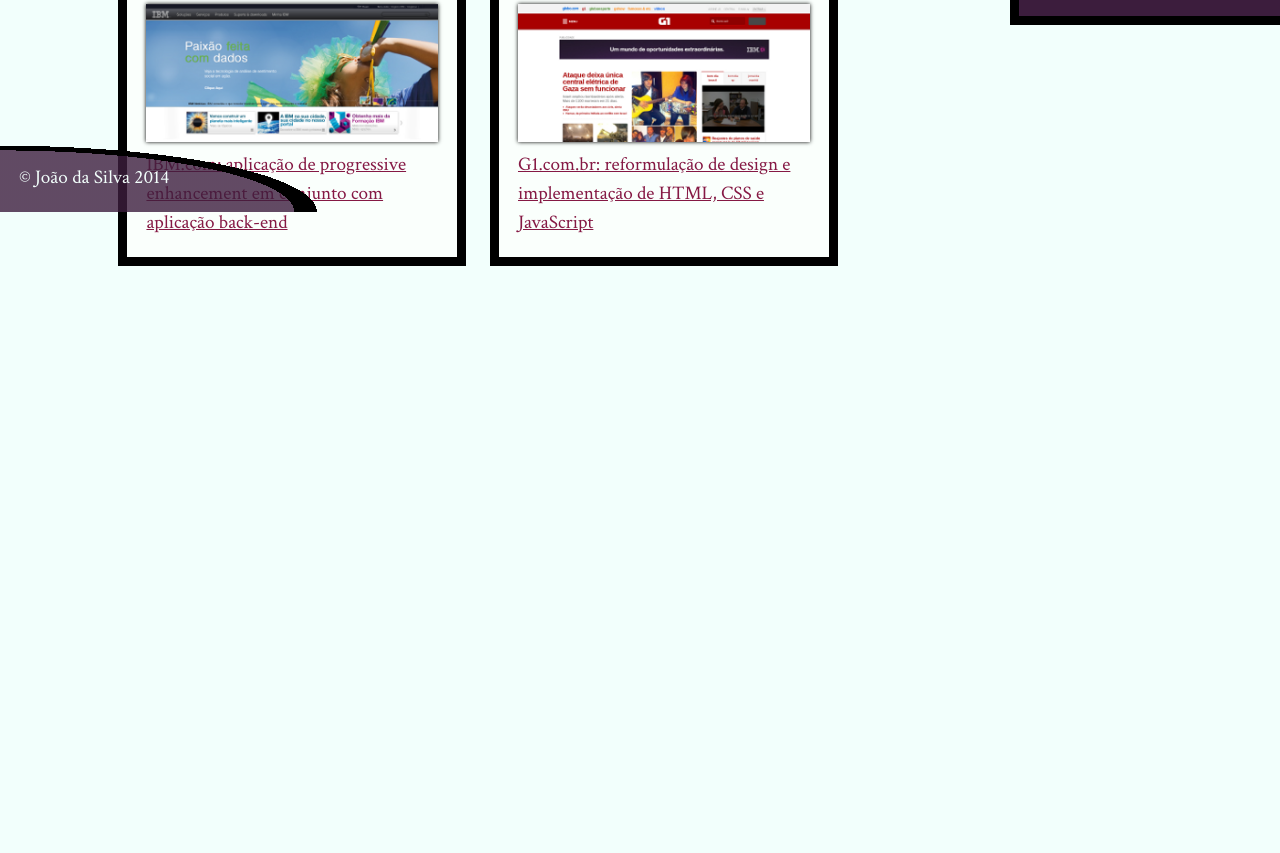
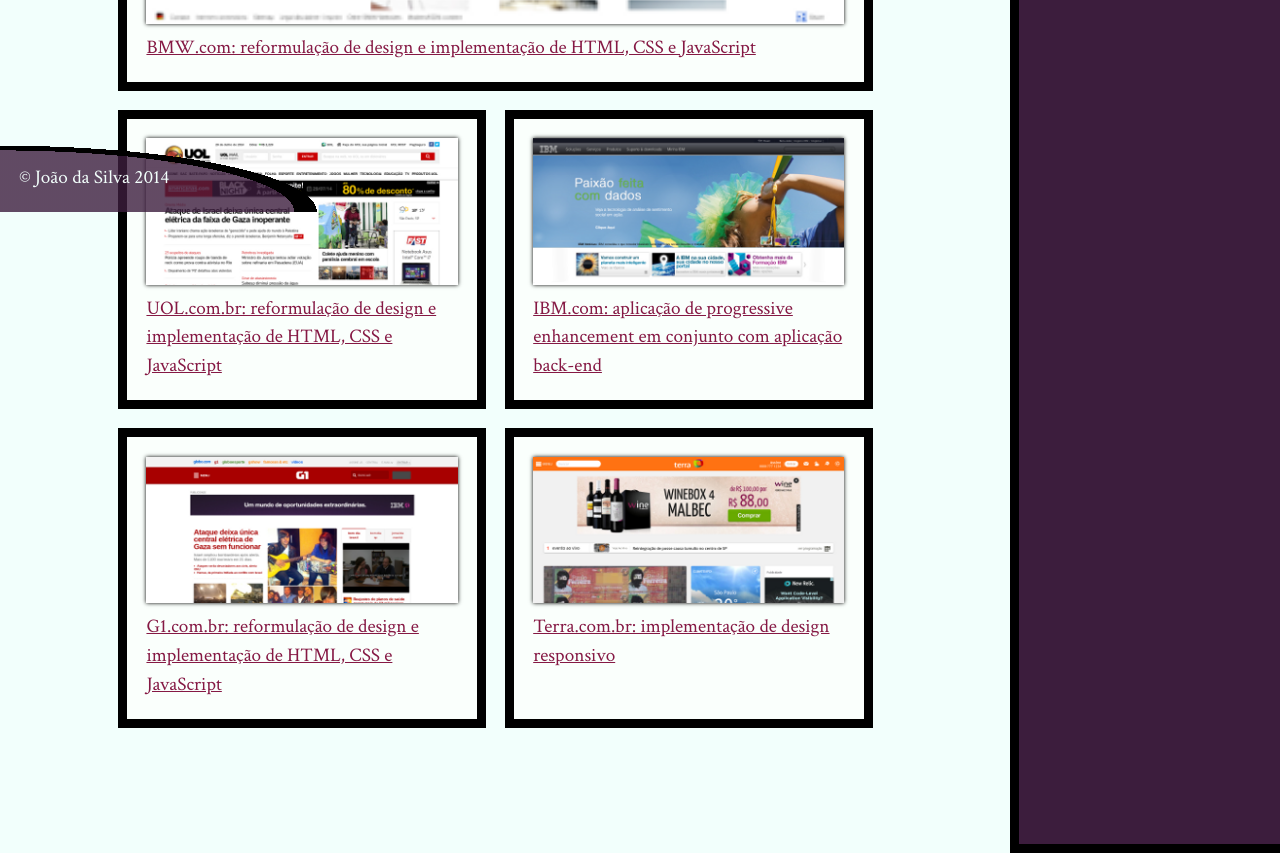
Before and after one commit to marco-oliveira/html5-css3-avancado, a plain HTML site: page portfolio.html in a window 1280 px wide. Shown: the part 588-1441 px from the top of the page. Before the commit the page ends 979 px from the top, so only its background shows below. Drawn offline with Linux system fonts and the light colour scheme.

Commit message:
refatorando para layout flexivel

```diff
--- a/css/bio.css
+++ b/css/bio.css
@@ -7,6 +7,10 @@
     box-sizing: border-box;
     transition: box-shadow 1s, transform 1s;
     transition-delay: 0s, 1s;
+}
+
+.habilidades{
+    width: 100%;
 }
 
 tabindex,
--- a/css/index.css
+++ b/css/index.css
@@ -1,3 +1,6 @@
+body{
+    display: block;
+}
 .foto-home {
     height: 200px;
     border-radius: 50%;
@@ -110,12 +113,23 @@
     color: #FFF;
 }
 .trabalhos ul {
-    border: .5em solid black;
     display: flex;
 }
 .trabalhos li {
     flex: 1;
+    border: .5em solid black;
 }
+.trabalhos li:first-child {
+  order: 2;
+  transform: scale(1.2);
+}
+.trabalhos li:nth-child(2) {
+  order: 1;
+}
+.trabalhos li:last-child {
+  order: 3;
+}
+
 .trabalhos img {
     width: 100%;
     display: block;
--- a/css/portfolio.css
+++ b/css/portfolio.css
@@ -1,5 +1,4 @@
 .portfolio li {
-    display: inline-block;
     border: .5em solid black;
     background-color: #FAFFFC;
     width: 45%;
@@ -7,6 +6,15 @@
     padding: 1em;
     margin-right: 1em;
     margin-bottom: 1em;
+    flex: 1 1 45%;
+}
+
+.portfolio{
+    display: flex;
+    flex-wrap: wrap;
+}
+.portfolio li:first-child {
+    flex-basis: 100%;
 }
 
 .portfolio img {
--- a/css/site.css
+++ b/css/site.css
@@ -14,6 +14,14 @@ body {
     background-color: #F2FFFC;
     font-size: 120%;
     line-height: 1.5;
+}
+body{
+    display: flex;
+    flex-wrap: wrap;
+}
+
+main {
+    flex-grow: 1;
 }
 
 h1,
@@ -154,8 +162,6 @@ em {
 }
 
 main {
-    width: calc(100% - 0.9 * 300px);
-    float: left;
     padding-bottom: 4em;
 }
 
@@ -168,9 +174,7 @@ main {
 
 .navegacao-site {
     width: calc(0.9 * 300px);
-    float: right;
-    position: relative;
-    top: 300px;
+    padding-top: calc(300px + 1em);
 }
 
 .minha-foto {
--- a/portfolio.html
+++ b/portfolio.html
@@ -40,6 +40,12 @@
                             <figcaption>G1.com.br: reformulação de design e implementação de HTML, CSS e JavaScript</figcaption>
                         </figure>
                 </a></li>
+                <li><a href="http://terra.com.br">
+                    <figure>
+                        <img src="imagens/terra.png" alt="Front-page do portal Terra">
+                        <figcaption>Terra.com.br: implementação de design responsivo</figcaption>
+                    </figure>
+            </a></li>
             </ol>
         </div>
     </main>
```
Also changed, not shown: index.html (+0 -1 lines).
